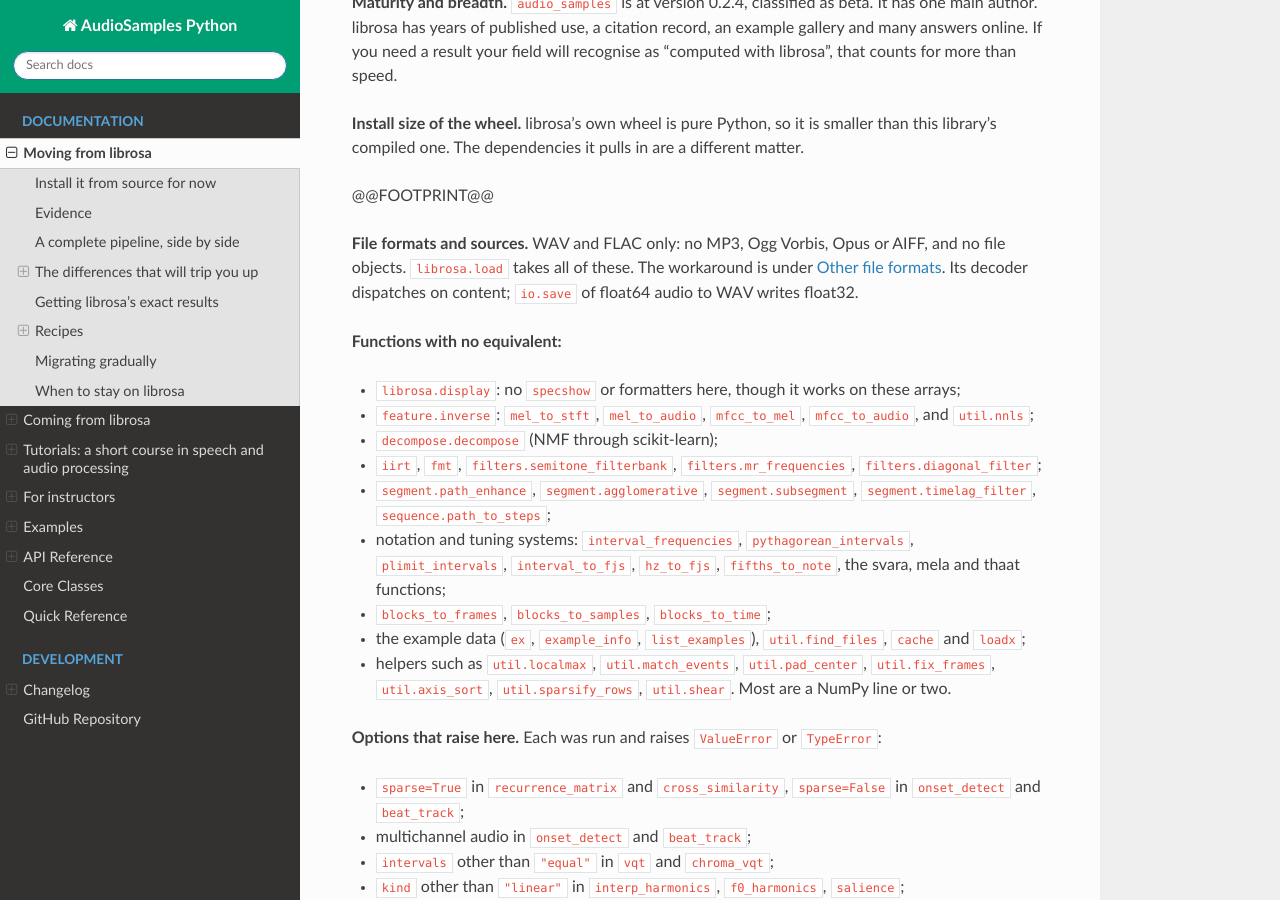
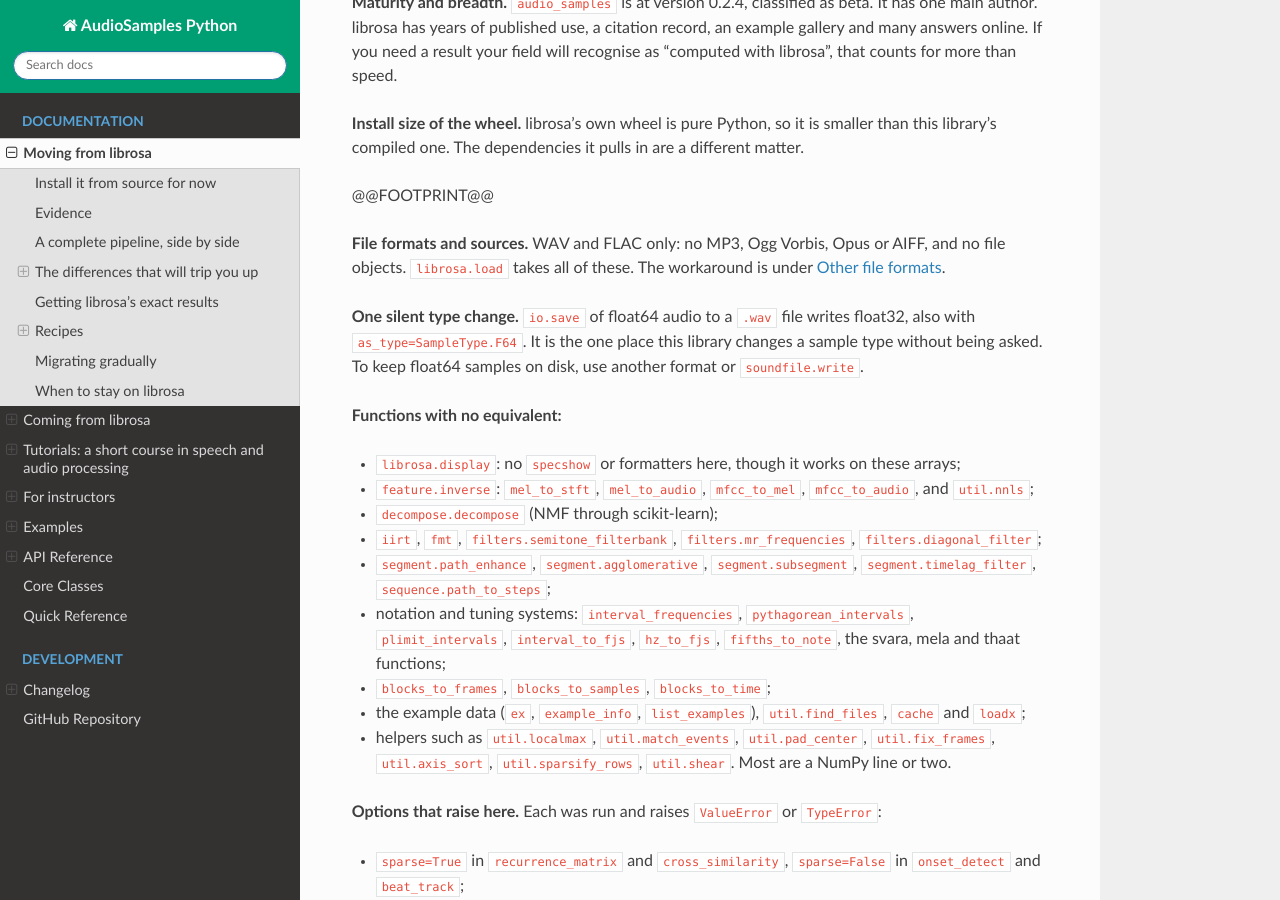
Before and after one commit to jmg049/audio_samples_python, a Sphinx documentation site: the page built from docs/source/moving_from_librosa.rst, in a window 1280 px wide and 900 px high, scrolled down 14772 px. Built offline with Sphinx 7.4.7 and the Read the Docs theme 3.1.0, drawn with Linux system fonts in a browser that asks for light colours.

Commit message:
docs: save releases the GIL; float64 to WAV writes float32

```diff
--- a/docs/source/librosa_migration.rst
+++ b/docs/source/librosa_migration.rst
@@ -115,8 +115,8 @@ and failures inside a computation ``RuntimeError``.
 computations (STFT, CQT, features, pitch tracking, onset envelopes, beat tracking,
 effects, DTW) run without the GIL, so several Python threads can analyse different
 signals in parallel. Exceptions that hold it: a Python callable given as ``aggregate``
-or ``prior``, ``tempo``'s tempo estimate (not its onset envelope),
-``StreamedAudioReader`` and ``save``.
+or ``prior``, ``tempo``'s tempo estimate (not its onset envelope) and
+``StreamedAudioReader``.
 
 **Older methods keep their behaviour.** Where a librosa name clashed with an
 existing method, the librosa-compatible version takes a new name and the old
--- a/docs/source/moving_from_librosa.rst
+++ b/docs/source/moving_from_librosa.rst
@@ -817,8 +817,11 @@ library's compiled one. The dependencies it pulls in are a different matter.
 @@FOOTPRINT@@
 
 **File formats and sources.** WAV and FLAC only: no MP3, Ogg Vorbis, Opus or AIFF, and no file
-objects. ``librosa.load`` takes all of these. The workaround is under `Other file formats`_. Its
-decoder dispatches on content; ``io.save`` of float64 audio to WAV writes float32.
+objects. ``librosa.load`` takes all of these. The workaround is under `Other file formats`_.
+
+**One silent type change.** ``io.save`` of float64 audio to a ``.wav`` file writes float32, also
+with ``as_type=SampleType.F64``. It is the one place this library changes a sample type without
+being asked. To keep float64 samples on disk, use another format or ``soundfile.write``.
 
 **Functions with no equivalent:**
 
```
Also changed, not shown: other parts of docs/source/moving_from_librosa.rst (+2 -2 lines).
